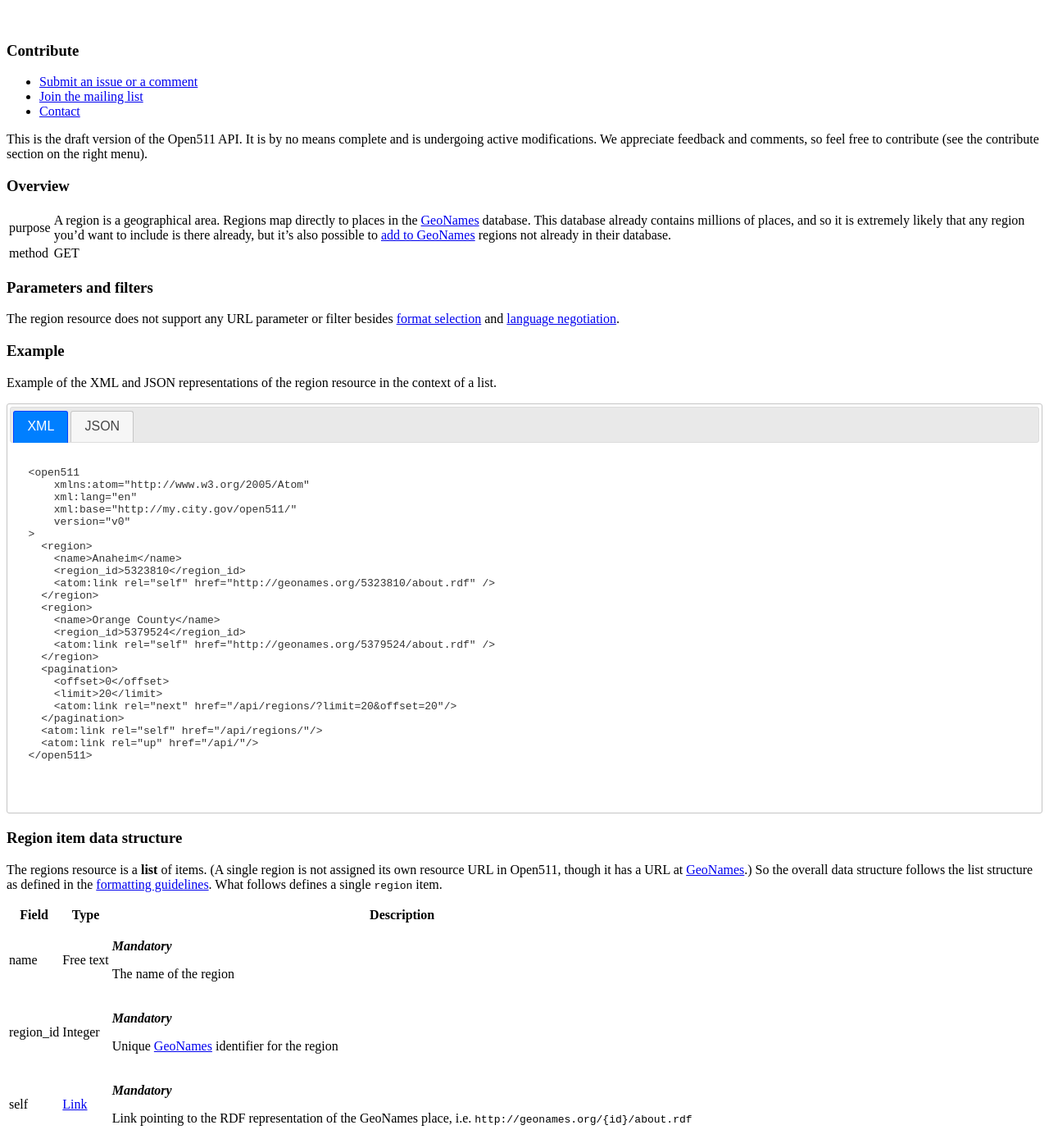
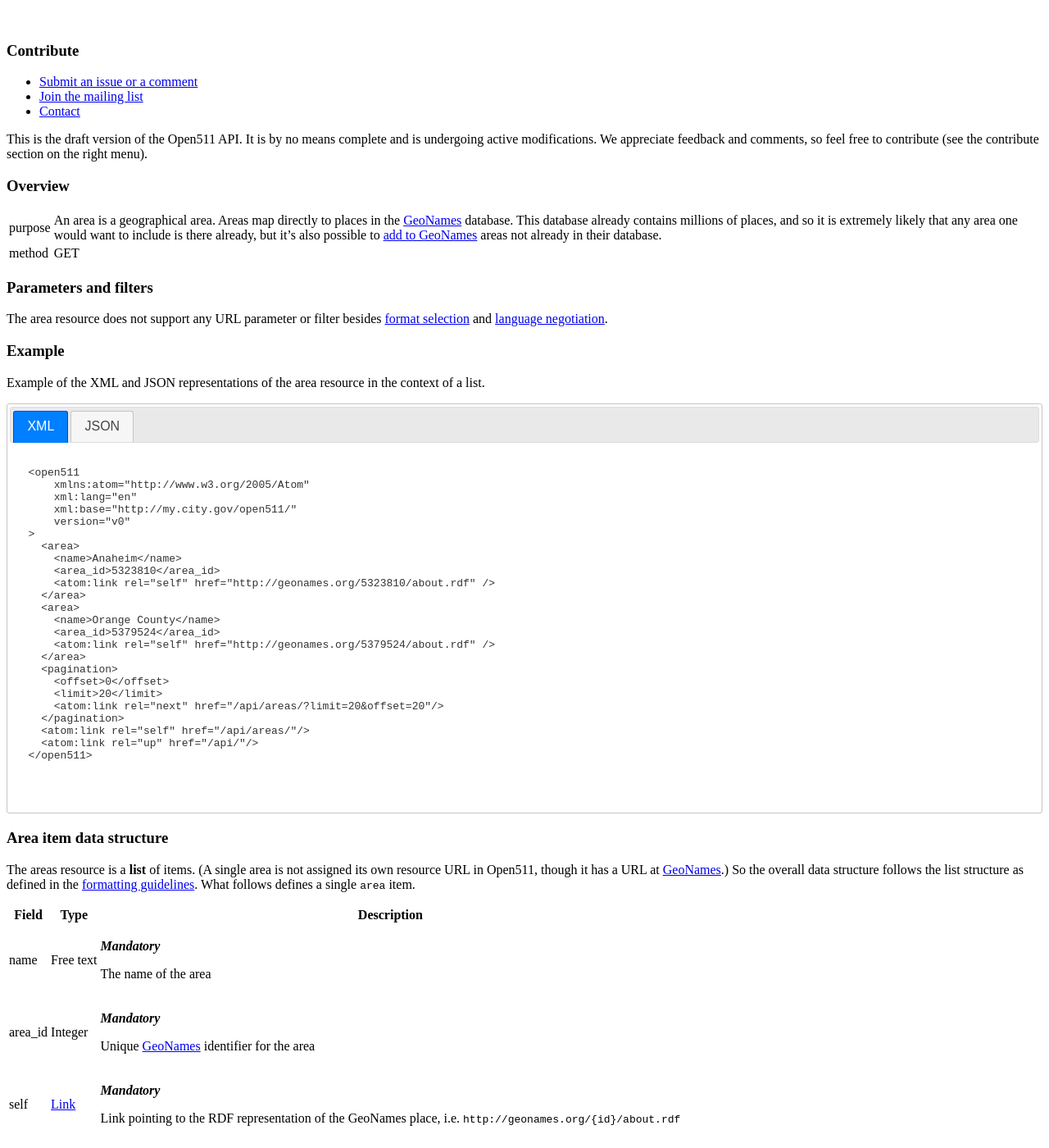
Before and after one commit to open511/Open511API, a Jekyll site: the page built from area.html, in a window 1280 px wide and 1400 px high, scrolled down 404 px. Shown: the whole window at 82% size. Built offline with Jekyll 4.4.1, drawn with Linux system fonts in a browser that asks for light colours; nearby versions of some CDN libraries; some of the changed text lies outside the part shown.

Commit message:
Rename region to area

```diff
--- a/_includes/specsnav.html
+++ b/_includes/specsnav.html
@@ -9,7 +9,7 @@
 	<li><a href="jurisdictiongeo.html">Jurisdiction geography</a></li>
 	<li><a href="event.html">Events</a></li>
 	<li><a href="report.html">Reports</a></li>
-	<li><a href="region.html">Regions</a></li>
+	<li><a href="area.html">Areas</a></li>
 	</ul>
 
 
--- a/region.html
+++ b/area.html
@@ -1,24 +1,24 @@
 ---
 layout: page
-title: Region
+title: Area
 presentation :
   a :
     name : purpose
-    value : A region is a geographical area. Regions map directly to places in the <a href="http://www.geonames.org/">GeoNames</a> database. This database already contains millions of places, and so it is extremely likely that any region you&rsquo;d want to include is there already, but it&rsquo;s also possible to <a href="http://www.geonames.org/manual.html#create">add to GeoNames</a> regions not already in their database.
+    value : An area is a geographical area. Areas map directly to places in the <a href="http://www.geonames.org/">GeoNames</a> database. This database already contains millions of places, and so it is extremely likely that any area one would want to include is there already, but it&rsquo;s also possible to <a href="http://www.geonames.org/manual.html#create">add to GeoNames</a> areas not already in their database.
   b :
     name : method
     value : GET
 
-region :
+area :
     - name: name
       mandatory: Mandatory
       type: Free text
-      desc: <p>The name of the region</p>
+      desc: <p>The name of the area</p>
 
-    - name: region_id
+    - name: area_id
       type: Integer
       mandatory: Mandatory
-      desc: <p>Unique <a href="http://www.geonames.org/">GeoNames</a> identifier for the region</p>
+      desc: <p>Unique <a href="http://www.geonames.org/">GeoNames</a> identifier for the area</p>
 
     - name: self
       type: <a href="guidelines.html#links">Link</a>
@@ -47,12 +47,12 @@ region :
 
 <h3>Parameters and filters</h3>
 
-<p>The region resource does not support any URL parameter or filter besides <a href="guidelines.html#format">format selection</a> and <a href="guidelines.html#lang">language negotiation</a>.</p>
+<p>The area resource does not support any URL parameter or filter besides <a href="guidelines.html#format">format selection</a> and <a href="guidelines.html#lang">language negotiation</a>.</p>
 
 
 <h3>Example</h3>
 
-<p>Example of the XML and JSON representations of the region resource in the context of a list.</p>
+<p>Example of the XML and JSON representations of the area resource in the context of a list.</p>
 
 <script>
 $(function() {
@@ -73,22 +73,22 @@ $(function() {
     xml:base="http://my.city.gov/open511/"
     version="v0"
 &gt;
-  &lt;region&gt;
+  &lt;area&gt;
     &lt;name&gt;Anaheim&lt;/name&gt;
-    &lt;region_id&gt;5323810&lt;/region_id&gt;
+    &lt;area_id&gt;5323810&lt;/area_id&gt;
     &lt;atom:link rel="self" href="http://geonames.org/5323810/about.rdf" /&gt;
-  &lt;/region&gt;
-  &lt;region&gt;
+  &lt;/area&gt;
+  &lt;area&gt;
     &lt;name&gt;Orange County&lt;/name&gt;
-    &lt;region_id&gt;5379524&lt;/region_id&gt;
+    &lt;area_id&gt;5379524&lt;/area_id&gt;
     &lt;atom:link rel="self" href="http://geonames.org/5379524/about.rdf" /&gt;
-  &lt;/region&gt;
+  &lt;/area&gt;
   &lt;pagination&gt;
     &lt;offset>0&lt;/offset&gt;
     &lt;limit>20&lt;/limit&gt;
-    &lt;atom:link rel="next" href="/api/regions/?limit=20&offset=20"/&gt;
+    &lt;atom:link rel="next" href="/api/areas/?limit=20&offset=20"/&gt;
   &lt;/pagination&gt;
-  &lt;atom:link rel="self" href="/api/regions/"/&gt;
+  &lt;atom:link rel="self" href="/api/areas/"/&gt;
   &lt;atom:link rel="up" href="/api/"/&gt;
 &lt;/open511&gt;
 
@@ -99,19 +99,19 @@ $(function() {
 <pre class="brush: js">
 {
   "meta": {
-      "url": "http://api.open511.info/regions/",
+      "url": "http://api.open511.info/areas/",
       "up_url": "http://api.open511.info/",
       "version": "v0"
   },
   "content" : [
     {
       "name" : "Anaheim",
-      "region_id" : 5323810,
+      "area_id" : 5323810,
       "url" : "http://geonames.org/5323810/about.rdf"
     },
     {
       "name" : "Orange County",
-      "region_id" : 5379524,
+      "area_id" : 5379524,
       "url" : "http://geonames.org/5379524/about.rdf"
     }
   ],
@@ -133,15 +133,15 @@ $(function() {
 </script>
 
 
-<h3>Region item data structure</h3>
+<h3>Area item data structure</h3>
 
-<p>The regions resource is a <b>list</b> of items. (A single region is not assigned its own resource URL in Open511, though it has a URL at <a href="http://www.geonames.org/">GeoNames</a>.) So the overall data structure follows the list structure as defined in the <a href="guidelines.html#format">formatting guidelines</a>. What follows defines a single <code>region</code> item.</p>
+<p>The areas resource is a <b>list</b> of items. (A single area is not assigned its own resource URL in Open511, though it has a URL at <a href="http://www.geonames.org/">GeoNames</a>.) So the overall data structure follows the list structure as defined in the <a href="guidelines.html#format">formatting guidelines</a>. What follows defines a single <code>area</code> item.</p>
 
 
   <table class="representation">
         <tr><th>Field</th><th>Type</th><th>Description</th></tr>
-{% assign anchor = 'region' %}
-{% for item in page.region %}
+{% assign anchor = 'area' %}
+{% for item in page.area %}
    {% include tablegen.html %}
 {% endfor %}
      </table>
```
Also changed, not shown: event.html (+14 -14 lines), history.md (+1 -0 lines), index.md (+1 -1 lines), root.html (+5 -5 lines).
